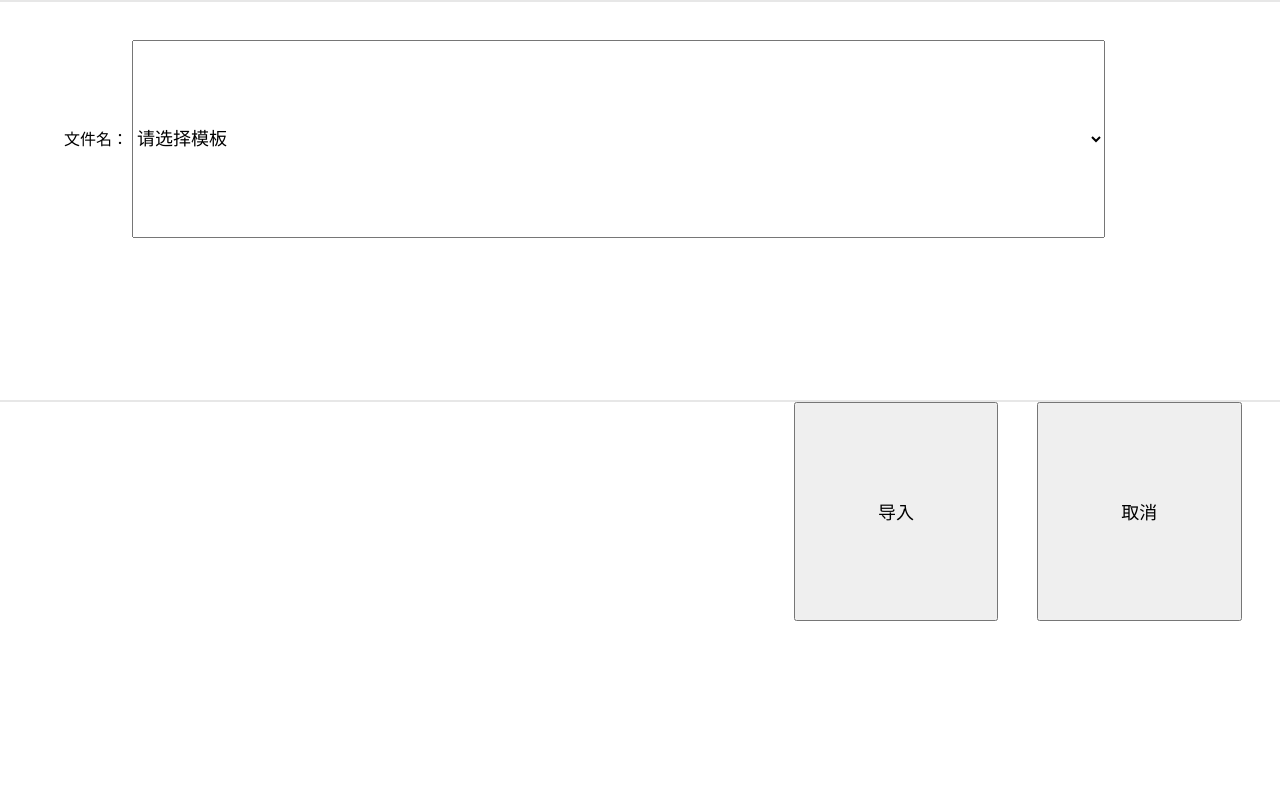
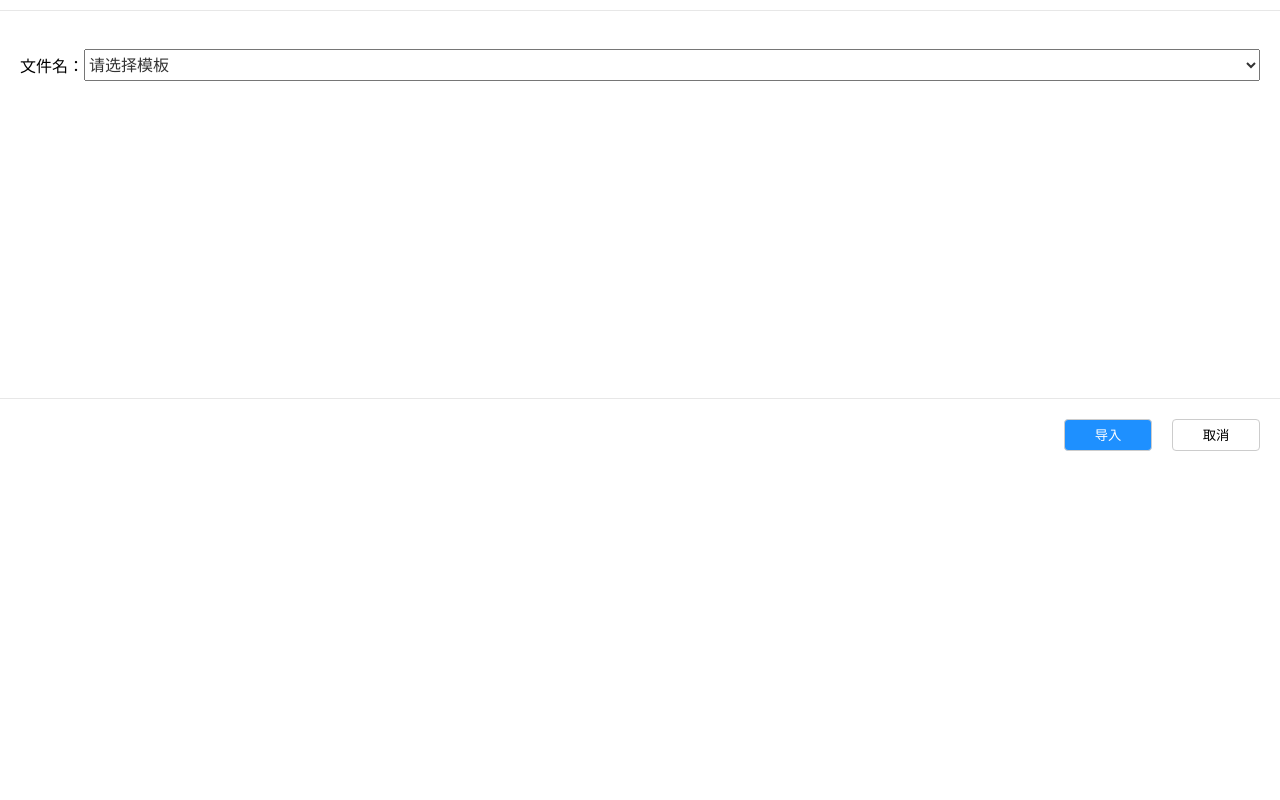
Before and after one commit to dnhyxc/WPS_OA_Assistant, a website: page WpsOAAssist/importTemplate.html in a window 1280 px wide. Drawn offline with Linux system fonts and the light colour scheme.

Commit message:
feat：更新导入正文模板弹窗样式

```diff
--- a/WpsOAAssist/importTemplate.html
+++ b/WpsOAAssist/importTemplate.html
@@ -1,10 +1,9 @@
 <!DOCTYPE html>
 <html lang="en">
-
   <head>
     <title>导入模板</title>
-    <meta charset="UTF-8">
-    <script type="text/javascript" src='js/main.js'></script>
+    <meta charset="UTF-8" />
+    <script type="text/javascript" src="js/main.js"></script>
     <script type="text/javascript" src="otherslib/lib/vue.min.js"></script>
     <style type="text/css">
       * {
@@ -24,65 +23,114 @@
         margin: 0;
         padding: 0;
         width: 100%;
-            height: 100%;
+        height: calc(100% - 10px);
       }
 
       .row {
         width: 100%;
-            border-top: 2px solid #e7e7e7;
+        height: 100%;
+        margin-top: 10px;
+        padding-top: 20px;
+        border-top: 1px solid #e7e7e7;
       }
 
-        .row>div {
+      .action {
+        position: absolute;
+        bottom: 2px;
+        right: 0;
+        width: 100%;
+        border-top: 1px solid #e7e7e7;
+      }
+
+      .row > div {
         height: 100%;
       }
 
       #file_select {
+        display: flex;
+        align-items: center;
+        justify-content: flex-start;
         width: 100%;
-            padding-left: 5%;
+        padding: 0 20px;
+        height: 32px;
       }
 
       .def_control {
-            height: 55%;
-            width: 100%;
-            font-size: 18px;
+        flex: 1;
+        height: 32px;
+        font-size: 16px;
+        color: #333;
+      }
+
+      .placeholder {
+        color: #9c9c9c;
       }
 
       .btn_box {
-            width: 16%;
+        width: 88px;
         float: right;
         line-height: 4.5em;
-            margin-right: 3%;
+        margin-right: 20px;
+      }
+
+      .action_btn {
+        width: 100%;
+        height: 32px;
+        background: #fff;
+        outline: none;
+        border: 1px solid #ccc;
+        cursor: pointer;
+        border-radius: 4px;
+      }
+
+      .require {
+        background: #1e90ff;
+        color: #fff;
       }
     </style>
   </head>
 
   <body>
-
     <div id="template">
-        <div class="row" style="height:50%;padding-top: 3%;">
+      <div class="row" style="height: 50%; padding-top: 3%">
         <div id="file_select">
           <span>文件名：</span>
-                <select class="def_control" style="width: 80%;" v-model="templateItem">
+          <select
+            class="def_control"
+            style="width: 100%"
+            v-model="templateItem"
+          >
             <option value="-1">请选择模板</option>
-                    <option v-for="(item,key) in templates" :value="item.tempId" :key="key">{{item.tempName}}</option>
+            <option
+              v-for="(item,key) in templates"
+              :value="item.tempId"
+              :key="key"
+            >
+              {{item.tempName}}
+            </option>
           </select>
         </div>
       </div>
-        <div class="row" style="height: 50%;">
+      <div class="action" style="height: 50%">
         <div class="btn_box">
-                <button class="def_control" type="button" @click="cancel()">取消</button>
+          <button class="action_btn" type="button" @click="cancel()">
+            取消
+          </button>
         </div>
         <div class="btn_box">
-                <button class="def_control" type="button" @click="OnImportTemplate()">导入</button>
+          <button
+            class="action_btn require"
+            type="button"
+            @click="OnImportTemplate()"
+          >
+            导入
+          </button>
         </div>
       </div>
     </div>
-
   </body>
-
 </html>
 <script>
-
   /**
    * 导入公文模板，并替换当前文档全部内容
    * @param templateURL  模板路径
@@ -96,10 +144,11 @@
     }
     var selection = wpsApp.ActiveWindow.Selection;
     selection.WholeStory(); //选取全文
-        selection.Delete();     // 删除选中内容
+    selection.Delete(); // 删除选中内容
     selection.InsertFile(templateURL);
-        if (activeDoc.Revisions.Count > 0) {  // 文档或区域中的修订
-            activeDoc.AcceptAllRevisions();  // 接受对指定文档的所有修订
+    if (activeDoc.Revisions.Count > 0) {
+      // 文档或区域中的修订
+      activeDoc.AcceptAllRevisions(); // 接受对指定文档的所有修订
     }
   }
 
@@ -108,7 +157,7 @@
     var templateId = vm.templateItem;
     console.log(vm);
     if (templateId == -1) {
-            alert('请选中模板!!');
+      alert("请选中模板!!");
       return;
     }
     // var p_Doc = wps.WpsApplication().ActiveDocument;
@@ -118,15 +167,15 @@
     var templateURL = getHtmlURL("template/模板.docx");
     importTemlateFile(templateURL);
     window.opener = null;
-        window.open('', '_self', '');
+    window.open("", "_self", "");
     window.close();
     wps.OAAssist.ShellExecute("ksowebstartupwps://");
   }
 
-
-    function cancel() { // 取消按钮
+  function cancel() {
+    // 取消按钮
     window.close();
-        wps.OAAssist.ShellExecute("ksowebstartupwps://");   // 将WPS程序置前
+    wps.OAAssist.ShellExecute("ksowebstartupwps://"); // 将WPS程序置前
   }
 
   var vm = new Vue({
@@ -137,7 +186,7 @@
     },
     methods: {
       getAllTemplate: function () {
-                var _this = this
+        var _this = this;
         //通过接口拉取模板列表
         // var p_Doc = wps.WpsApplication().ActiveDocument;
         // var templateDataUrl = GetDocParamsValue(p_Doc, "templateDataUrl");
@@ -158,16 +207,16 @@
         // });
 
         //本地静态列表
-                this.templates=[{
-                    tempName:'模板',
-                    tempId:1
-                }]
+        this.templates = [
+          {
+            tempName: "模板",
+            tempId: 1
+          }
+        ];
       }
     },
     mounted: function () {
       this.getAllTemplate();
     }
   });
-
-
 </script>
```
Lines whose indentation alone changed are shown as unchanged.
